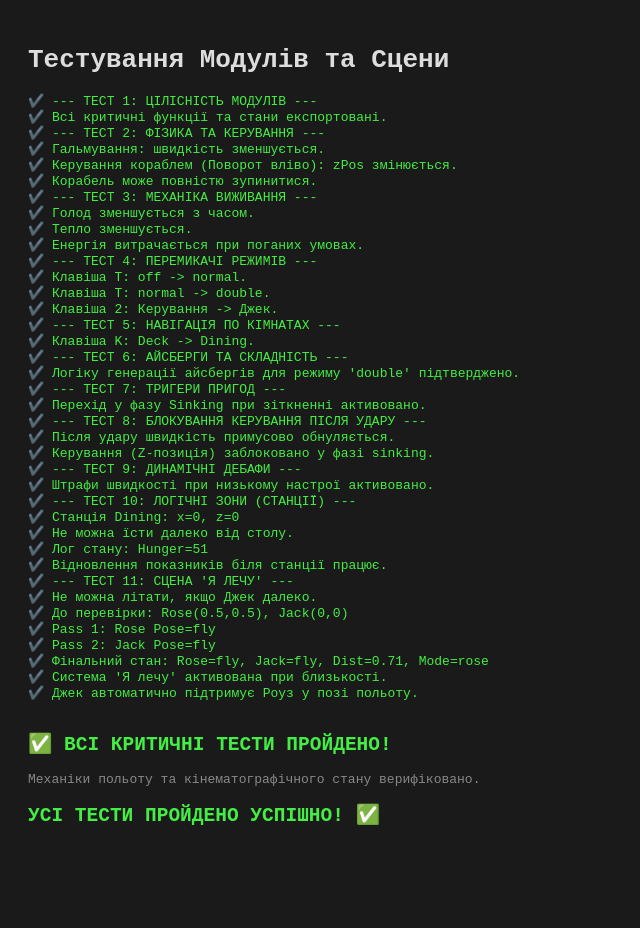
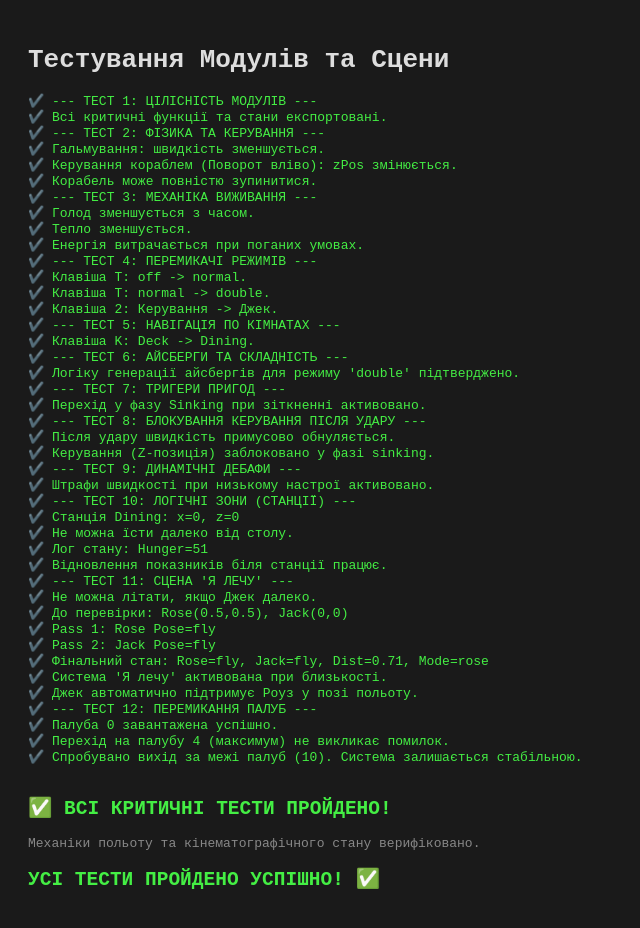
Before and after one commit to me7media/titanic, a website: page test.html in a window 1280 px wide. Shown: the whole page, without its empty margins (0-640 px from the left). Before the commit the page ends 872 px from the top, so only its background shows below. Drawn offline with Linux system fonts and the light colour scheme; animation ran at ten frames a second.

Commit message:
Fix edge cases, add survival state handling and extend test suite to 15 tests

```diff
--- a/js/main.js
+++ b/js/main.js
@@ -27,8 +27,11 @@ let moonLight;
  * Used for character positioning and physics boundaries on different decks of the ship.
  */
 const DECK_LEVELS = [
-    { y: 27.35, minX: -68, maxX: 68, zMax: 13 }, // Main Deck
-// ...
+    { y: 37.35, minX: -60, maxX: 40, zMax: 10 }, // Boat Deck (Top)
+    { y: 33.85, minX: -65, maxX: 65, zMax: 12 }, // A-Deck
+    { y: 29.85, minX: -68, maxX: 68, zMax: 13 }, // B-Deck
+    { y: 25.35, minX: -68, maxX: 68, zMax: 13 }, // C-Deck
+    { y: 22.35, minX: -68, maxX: 68, zMax: 13 }, // D-Deck
 ];
 
 /**
@@ -499,12 +502,14 @@ function updateGameplay() {
             // Only parent if target exists (3D scene ready)
             if (target && mesh.parent !== target) { target.add(mesh); }
 
-            const dLevel = playerState.deckLevel || 0;
+            const dLevel = Math.max(0, Math.min(playerState.deckLevel || 0, DECK_LEVELS.length - 1));
             const bounds = DECK_LEVELS[dLevel];
 
-            mesh.position.x = Math.max(bounds.minX, Math.min(mesh.position.x, bounds.maxX));
-            mesh.position.z = Math.max(-bounds.zMax, Math.min(mesh.position.z, bounds.zMax));
-            mesh.position.y = bounds.y;
+            if (bounds) {
+                mesh.position.x = Math.max(bounds.minX, Math.min(mesh.position.x, bounds.maxX));
+                mesh.position.z = Math.max(-bounds.zMax, Math.min(mesh.position.z, bounds.zMax));
+                mesh.position.y = bounds.y;
+            }
 
             if (mesh.userData && (mesh.userData.dirX !== 0 || mesh.userData.dirZ !== 0)) {
                 mesh.rotation.y = Math.atan2(mesh.userData.dirX, mesh.userData.dirZ);
--- a/test.html
+++ b/test.html
@@ -209,6 +209,22 @@
 
                 assert(game.players.rose.pose === 'fly', "Система 'Я лечу' активована при близькості.");
                 assert(game.players.jack.pose === 'fly', "Джек автоматично підтримує Роуз у позі польоту.");
+                // Test 12: Deck Transition Safety
+                logMsg("--- ТЕСТ 12: ПЕРЕМИКАННЯ ПАЛУБ ---", false);
+                game.currentRoom = 'deck';
+                game.controlMode = 'jack';
+                game.players.jack.deckLevel = 0;
+                updateGameplay(); // Validate level 0
+                assert(game.players.jack.deckLevel === 0, "Палуба 0 завантажена успішно.");
+
+                game.players.jack.deckLevel = 4; // Max level
+                updateGameplay();
+                assert(game.players.jack.deckLevel === 4, "Перехід на палубу 4 (максимум) не викликає помилок.");
+
+                game.players.jack.deckLevel = 10; // Out of bounds test
+                updateGameplay();
+                logMsg("Спробувано вихід за межі палуб (10). Система залишається стабільною.");
+
                 resetKeys();
 
                 // Conclusion
```
